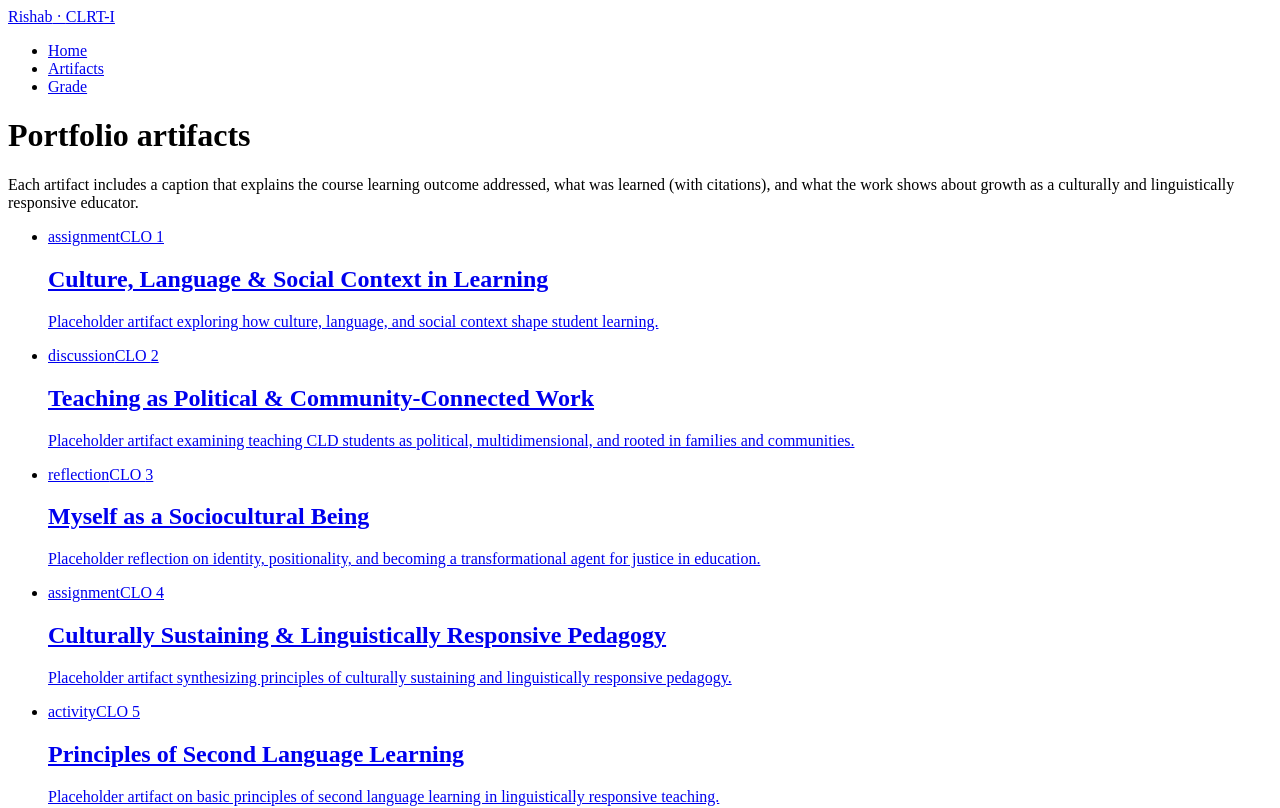
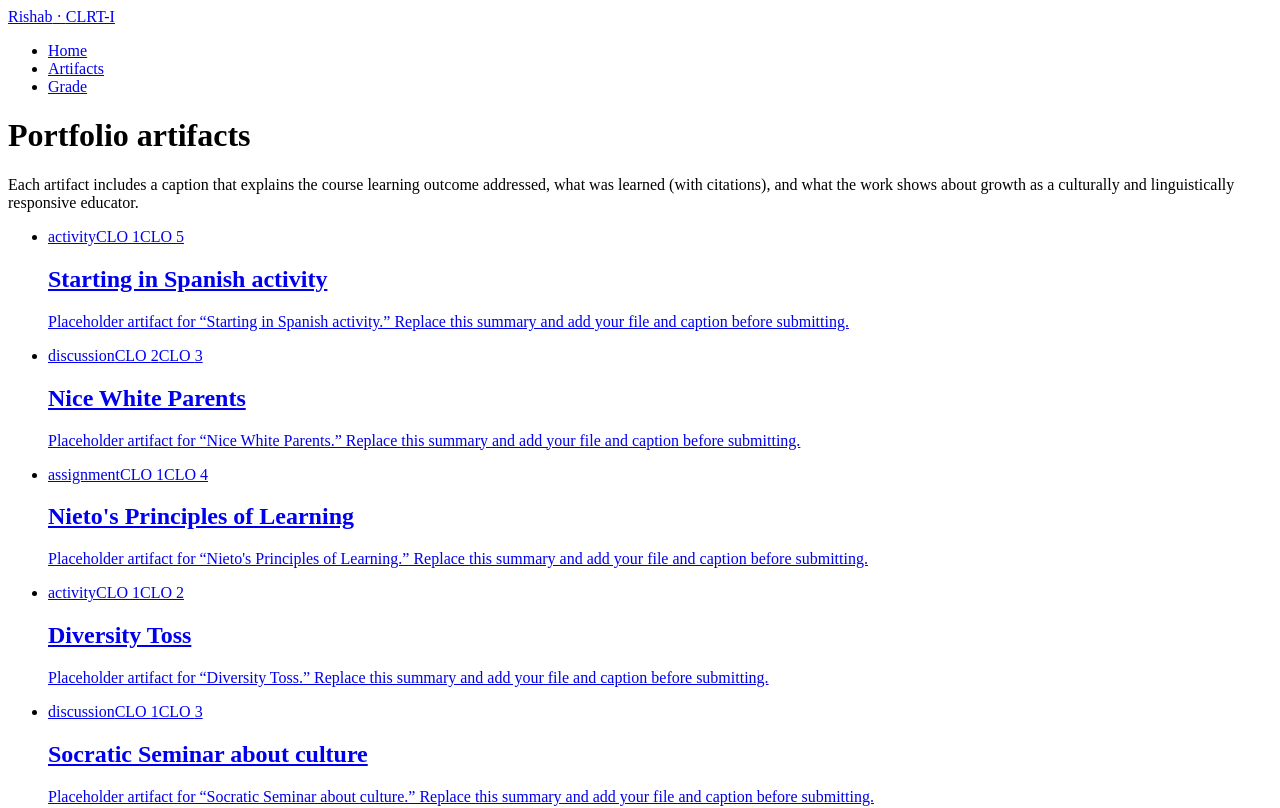
Before and after one commit to RisNag777/clrt_portfolio, a React (Vite) app: page /artifacts in a window 1280 px wide. Shown: the top 808 px of the page. Built offline with nearby package versions, Linux system fonts and the light colour scheme; the HTML template or start-up script is replaced by a standard one.

Commit message:
Add 20 placeholder portfolio artifacts and keep outcomes heading on one line.
Expand the artifacts list with course activities and caption stubs so content can be filled in over the quarter.

Co-authored-by: Cursor <cursoragent@cursor.com>

```diff
--- a/src/data/portfolio.ts
+++ b/src/data/portfolio.ts
@@ -92,139 +92,170 @@ export const learningOutcomes: LearningOutcome[] = [
   },
 ]
 
-export const artifacts: Artifact[] = [
-  {
-    id: 'culture-language-context',
-    title: 'Culture, Language & Social Context in Learning',
-    type: 'assignment',
-    outcomeIds: ['clo-1'],
+function plainOutcomeText(text: string) {
+  return text.replace(/<\/?em>/g, '')
+}
+
+function placeholderArtifact(input: {
+  id: string
+  title: string
+  type: ArtifactType
+  outcomeIds: string[]
+  summary?: string
+}): Artifact {
+  const outcomes = input.outcomeIds
+    .map((id) => learningOutcomes.find((o) => o.id === id))
+    .filter((o): o is LearningOutcome => Boolean(o))
+
+  const cloList = outcomes.map((o) => `CLO ${o.number}`).join(' and ')
+  const outcomeStatements = outcomes
+    .map((o) => `CLO ${o.number}: ${plainOutcomeText(o.text)}`)
+    .join(' ')
+
+  return {
+    id: input.id,
+    title: input.title,
+    type: input.type,
+    outcomeIds: input.outcomeIds,
     summary:
-      'Placeholder artifact exploring how culture, language, and social context shape student learning.',
+      input.summary ??
+      `Placeholder artifact for “${input.title}.” Replace this summary and add your file and caption before submitting.`,
     filePath: '',
     fileLabel: 'Add your artifact file to /public/artifacts/',
     caption: {
-      outcomeAddressed:
-        'This artifact addresses Course Learning Outcome 1: Explain the roles of culture, language, and social context in how students learn.',
-      whatILearned:
-        '[Replace this paragraph] Describe what you learned about culture, language, and social context—and why this matters for teaching and learning with culturally and linguistically diverse students.',
+      outcomeAddressed: `This artifact addresses ${cloList}. ${outcomeStatements}`,
+      whatILearned: `[Replace this paragraph] Describe what you learned through “${input.title}” and why this is important in the teaching and learning of culturally and linguistically diverse students.`,
       citations: [
         '[Replace] Author, A. (Year). Title. Source.',
-        '[Replace] Course reading or video title.',
+        '[Replace] Course reading, video, or class activity title.',
       ],
-      whatItShows:
-        '[Replace this paragraph] Explain what this artifact shows about your learning—e.g., a powerful moment of insight, growth in knowledge/skill/disposition, or a challenge that stretched your thinking.',
+      whatItShows: `[Replace this paragraph] Explain what this artifact shows about your learning—e.g., a powerful moment of insight, growth in knowledge/skill/disposition, or a challenge that stretched your thinking.`,
     },
-  },
-  {
-    id: 'teaching-as-political',
-    title: 'Teaching as Political & Community-Connected Work',
+  }
+}
+
+export const artifacts: Artifact[] = [
+  placeholderArtifact({
+    id: 'starting-in-spanish',
+    title: 'Starting in Spanish activity',
+    type: 'activity',
+    outcomeIds: ['clo-1', 'clo-5'],
+  }),
+  placeholderArtifact({
+    id: 'nice-white-parents',
+    title: 'Nice White Parents',
     type: 'discussion',
-    outcomeIds: ['clo-2'],
-    summary:
-      'Placeholder artifact examining teaching CLD students as political, multidimensional, and rooted in families and communities.',
-    filePath: '',
-    fileLabel: 'Add your artifact file to /public/artifacts/',
-    caption: {
-      outcomeAddressed:
-        'This artifact addresses Course Learning Outcome 2: Define and explain teaching culturally and linguistically diverse students as political, multidimensional, and connecting to families and communities, and building community.',
-      whatILearned:
-        '[Replace this paragraph] Describe what you learned about the political and multidimensional nature of teaching CLD students, and why connecting to families and communities matters.',
-      citations: [
-        '[Replace] Author, A. (Year). Title. Source.',
-        '[Replace] Course reading or video title.',
-      ],
-      whatItShows:
-        '[Replace this paragraph] Explain what this artifact shows about your learning—growth in disposition toward community, a challenge to prior assumptions, or a powerful shift in how you see the work of teaching.',
-    },
-  },
-  {
-    id: 'sociocultural-self',
-    title: 'Myself as a Sociocultural Being',
-    type: 'reflection',
-    outcomeIds: ['clo-3'],
-    summary:
-      'Placeholder reflection on identity, positionality, and becoming a transformational agent for justice in education.',
-    filePath: '',
-    fileLabel: 'Add your artifact file to /public/artifacts/',
-    caption: {
-      outcomeAddressed:
-        'This artifact addresses Course Learning Outcome 3: Reflect on and deepen understanding of yourself as a sociocultural being, engaged in the process of becoming a transformational agent for justice who aims to help change the status quo for the common good in education.',
-      whatILearned:
-        '[Replace this paragraph] Describe what you learned about yourself as a sociocultural being and how this shapes your path toward justice-oriented educational practice.',
-      citations: [
-        '[Replace] Author, A. (Year). Title. Source.',
-        '[Replace] Course reading or video title.',
-      ],
-      whatItShows:
-        '[Replace this paragraph] Explain what this artifact shows about your learning—especially points of powerful self-reflection, dispositional growth, or moments that challenged you.',
-    },
-  },
-  {
-    id: 'culturally-sustaining-pedagogy',
-    title: 'Culturally Sustaining & Linguistically Responsive Pedagogy',
+    outcomeIds: ['clo-2', 'clo-3'],
+  }),
+  placeholderArtifact({
+    id: 'nieto-principles-of-learning',
+    title: "Nieto's Principles of Learning",
+    type: 'assignment',
+    outcomeIds: ['clo-1', 'clo-4'],
+  }),
+  placeholderArtifact({
+    id: 'diversity-toss',
+    title: 'Diversity Toss',
+    type: 'activity',
+    outcomeIds: ['clo-1', 'clo-2'],
+  }),
+  placeholderArtifact({
+    id: 'socratic-seminar-culture',
+    title: 'Socratic Seminar about culture',
+    type: 'discussion',
+    outcomeIds: ['clo-1', 'clo-3'],
+  }),
+  placeholderArtifact({
+    id: 'monolingual-white-children-discourse',
+    title:
+      'Talking about Monolingual white children the way we talk about low-income children of color',
+    type: 'discussion',
+    outcomeIds: ['clo-2', 'clo-3'],
+  }),
+  placeholderArtifact({
+    id: 'bronfenbrenner-model',
+    title: "Bronfenbrenner's Model",
+    type: 'assignment',
+    outcomeIds: ['clo-1'],
+  }),
+  placeholderArtifact({
+    id: 'yosso-communities-of-cultural-wealth',
+    title: "Yosso's Communities of Cultural Wealth (Kamehameha Schools)",
+    type: 'assignment',
+    outcomeIds: ['clo-2', 'clo-4'],
+  }),
+  placeholderArtifact({
+    id: 'culturally-responsive-pedagogy',
+    title: 'Culturally Responsive Pedagogy',
     type: 'assignment',
     outcomeIds: ['clo-4'],
-    summary:
-      'Placeholder artifact synthesizing principles of culturally sustaining and linguistically responsive pedagogy.',
-    filePath: '',
-    fileLabel: 'Add your artifact file to /public/artifacts/',
-    caption: {
-      outcomeAddressed:
-        'This artifact addresses Course Learning Outcome 4: Explain and synthesize foundational principles of culturally sustaining and linguistically responsive pedagogy, and use them to analyze the teaching and learning of culturally and linguistically diverse students.',
-      whatILearned:
-        '[Replace this paragraph] Describe the foundational principles you synthesized and how you used them to analyze teaching and learning with CLD students.',
-      citations: [
-        '[Replace] Author, A. (Year). Title. Source.',
-        '[Replace] Course reading or video title.',
-      ],
-      whatItShows:
-        '[Replace this paragraph] Explain what this artifact shows about your learning—growth in analytical skill, deeper pedagogical knowledge, or a challenge in applying theory to practice.',
-    },
-  },
-  {
-    id: 'second-language-learning',
-    title: 'Principles of Second Language Learning',
+  }),
+  placeholderArtifact({
+    id: 'culturally-relevant-pedagogy',
+    title: 'Culturally Relevant Pedagogy',
+    type: 'assignment',
+    outcomeIds: ['clo-4'],
+  }),
+  placeholderArtifact({
+    id: 'culturally-responsive-caring',
+    title: 'Culturally Responsive Caring (Every kid needs a champion)',
+    type: 'reflection',
+    outcomeIds: ['clo-2', 'clo-4'],
+  }),
+  placeholderArtifact({
+    id: 'child-of-immigrants',
+    title: 'Child of immigrants',
+    type: 'reflection',
+    outcomeIds: ['clo-1', 'clo-3'],
+  }),
+  placeholderArtifact({
+    id: 'socratic-seminar-hidden-brain',
+    title: 'Socratic Seminar about Hidden Brain Podcast',
+    type: 'discussion',
+    outcomeIds: ['clo-1', 'clo-3'],
+  }),
+  placeholderArtifact({
+    id: 'fact-or-fallacy',
+    title: 'Fact or Fallacy',
+    type: 'activity',
+    outcomeIds: ['clo-5', 'clo-6'],
+  }),
+  placeholderArtifact({
+    id: 'second-language-acquisition',
+    title: 'Second Language Acquisition',
+    type: 'assignment',
+    outcomeIds: ['clo-5'],
+  }),
+  placeholderArtifact({
+    id: 'translanguaging',
+    title: 'Translanguaging',
+    type: 'assignment',
+    outcomeIds: ['clo-5', 'clo-6'],
+  }),
+  placeholderArtifact({
+    id: 'dialects-are-languages',
+    title: 'Dialects are Languages',
+    type: 'discussion',
+    outcomeIds: ['clo-6'],
+  }),
+  placeholderArtifact({
+    id: 'scaffolding-language-learning',
+    title: 'Scaffolding language Learning',
     type: 'activity',
     outcomeIds: ['clo-5'],
-    summary:
-      'Placeholder artifact on basic principles of second language learning in linguistically responsive teaching.',
-    filePath: '',
-    fileLabel: 'Add your artifact file to /public/artifacts/',
-    caption: {
-      outcomeAddressed:
-        'This artifact addresses Course Learning Outcome 5: Explain basic principles of second language learning and how they are addressed in linguistically responsive teaching.',
-      whatILearned:
-        '[Replace this paragraph] Describe what you learned about second language learning principles and how linguistically responsive teaching addresses them—and why this matters for CLD students.',
-      citations: [
-        '[Replace] Author, A. (Year). Title. Source.',
-        '[Replace] Course reading or video title.',
-      ],
-      whatItShows:
-        '[Replace this paragraph] Explain what this artifact shows about your learning—growth in knowledge of L2 principles, skill in designing responsive supports, or a concept that challenged you.',
-    },
-  },
-  {
-    id: 'language-variation-repertoires',
-    title: 'Language Variation, Register & Linguistic Repertoires',
+  }),
+  placeholderArtifact({
+    id: 'key-principles-bilingual-students',
+    title: 'Key Principles for instructing bilingual students',
     type: 'assignment',
-    outcomeIds: ['clo-6'],
-    summary:
-      'Placeholder artifact on language variation, register, repertoires, and their centrality to teaching CLD students.',
-    filePath: '',
-    fileLabel: 'Add your artifact file to /public/artifacts/',
-    caption: {
-      outcomeAddressed:
-        'This artifact addresses Course Learning Outcome 6: Explain language variation, language register, linguistic repertoires, relationships between language, culture, and learning, and how all of these concepts are central to the teaching and learning of culturally and linguistically diverse students.',
-      whatILearned:
-        '[Replace this paragraph] Describe what you learned about language variation, register, and linguistic repertoires—and why these concepts are central to teaching and learning with CLD students.',
-      citations: [
-        '[Replace] Author, A. (Year). Title. Source.',
-        '[Replace] Course reading or video title.',
-      ],
-      whatItShows:
-        '[Replace this paragraph] Explain what this artifact shows about your learning—a powerful shift in how you view language, growth in knowledge, or a challenge that deepened your understanding.',
-    },
-  },
+    outcomeIds: ['clo-5'],
+  }),
+  placeholderArtifact({
+    id: 'loteria-cards',
+    title: 'Loteria Cards',
+    type: 'activity',
+    outcomeIds: ['clo-1', 'clo-4'],
+  }),
 ]
 
 export const gradeJustification: GradeJustification = {
```
Also changed, not shown: src/styles/global.css (+10 -1 lines).
